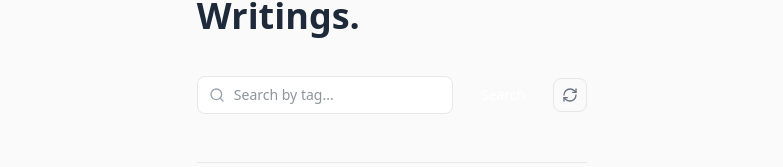
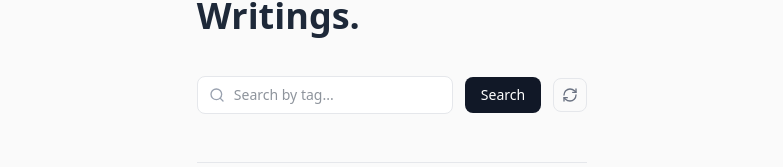
Before and after one commit to naga251602/gblog, a Next.js app: page / in a window 1280 px wide. Shown: the part 164-331 px from the top of the page, without its empty margins (248-1031 px from the left). Built offline with nearby package versions, Linux system fonts and the light colour scheme; no server answers; the database is empty.

Commit message:
fix: UI bug fixes

```diff
--- a/src/app/globals.css
+++ b/src/app/globals.css
@@ -12,3 +12,7 @@
     color: #111827;
   }
 }
+
+.bg-brand {
+  background-color: #111827;
+}
```
